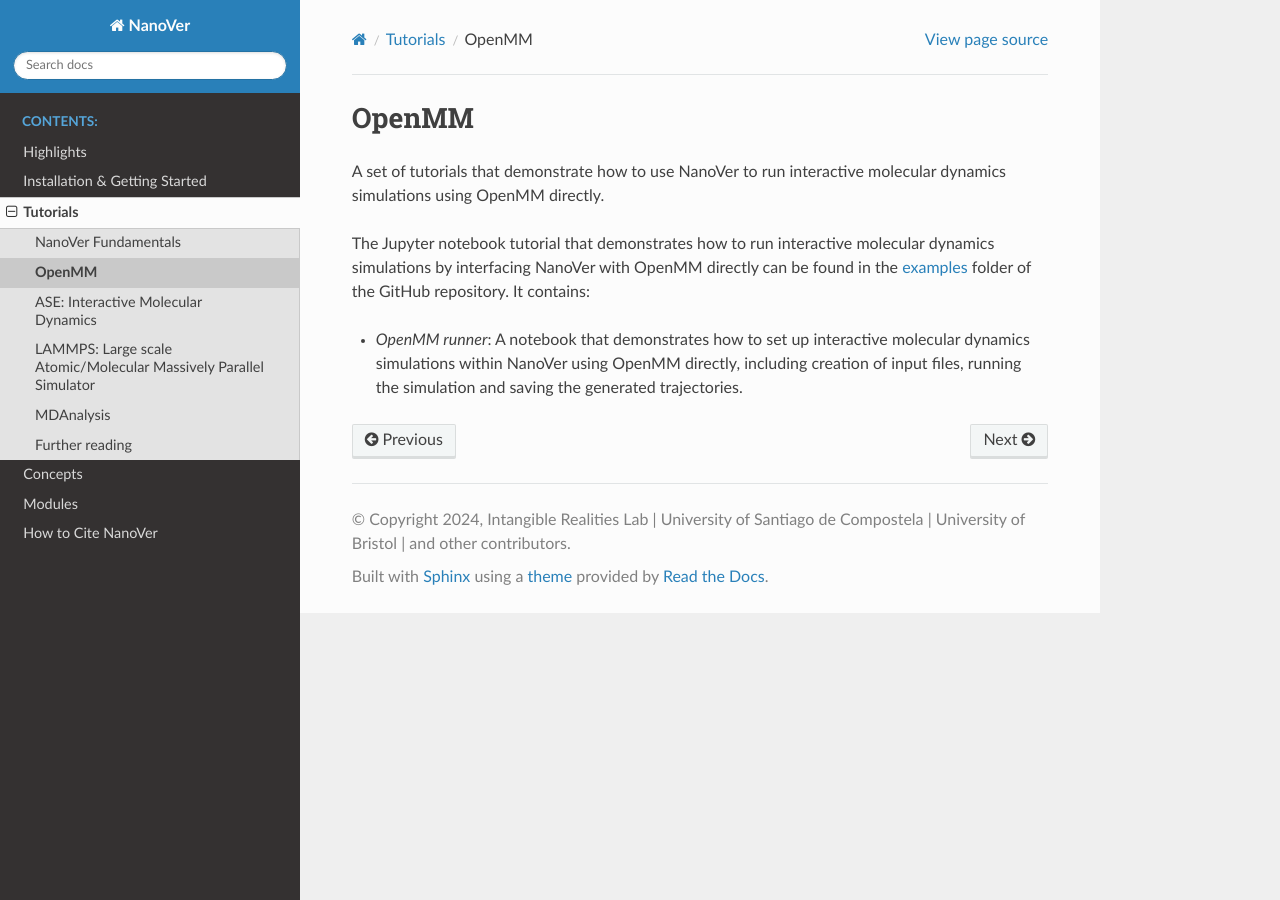
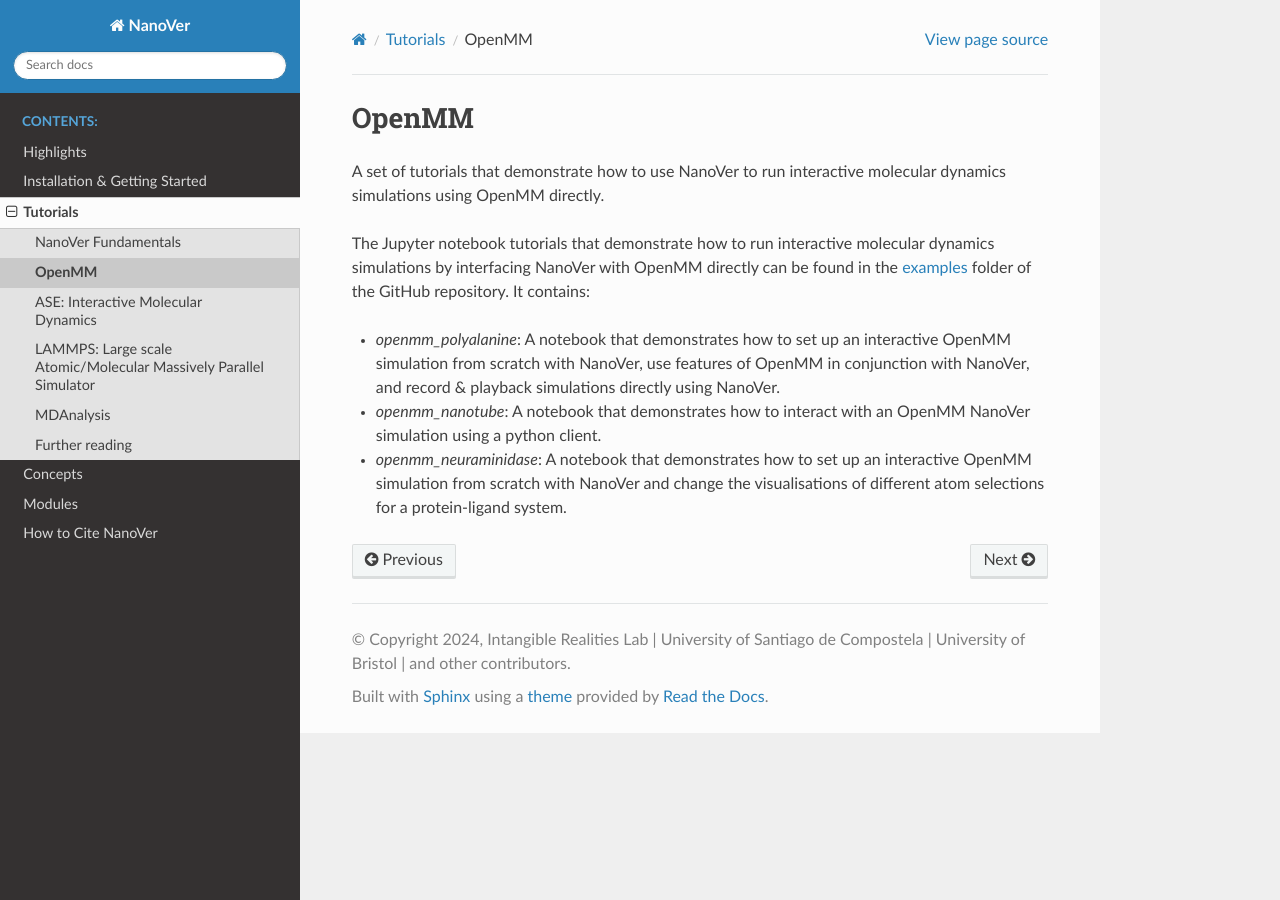
Before and after one commit to IRL2/nanover-docs, a Sphinx documentation site: the page built from source/tutorials/openmm.rst, in a window 1280 px wide. Built offline with Sphinx 7.4.7 and the Read the Docs theme 2.0.0, drawn with Linux system fonts in a browser that asks for light colours; pages that are not in the unit, such as notebooks, are missing from menus; the version number could not be read and is left out.

Commit message:
Update OpenMM tutorials page (#76)
* Update OpenMM page to reflect alterations and additions to tutorials

* remove unnecessary wordiness

Co-authored-by: Rhoslyn Roebuck Williams <50617818+rhoslynroebuck@users.noreply.github.com>

---------

Co-authored-by: Rhoslyn Roebuck Williams <50617818+rhoslynroebuck@users.noreply.github.com>

```diff
--- a/source/tutorials/openmm.rst
+++ b/source/tutorials/openmm.rst
@@ -5,11 +5,16 @@
 A set of tutorials that demonstrate how to use NanoVer to run interactive molecular
 dynamics simulations using OpenMM directly.
 
-The Jupyter notebook tutorial that demonstrates how to run interactive molecular
+The Jupyter notebook tutorials that demonstrate how to run interactive molecular
 dynamics simulations by interfacing NanoVer with OpenMM directly can be found in
 the `examples <https://github.com/IRL2/nanover-protocol/tree/main/examples/openmm>`_
 folder of the GitHub repository. It contains:
 
-* `OpenMM runner`: A notebook that demonstrates how to set up interactive molecular
-  dynamics simulations within NanoVer using OpenMM directly, including creation of
-  input files, running the simulation and saving the generated trajectories.
+* `openmm_polyalanine`: A notebook that demonstrates how to set up an interactive
+  OpenMM simulation from scratch with NanoVer, use features of OpenMM in conjunction
+  with NanoVer, and record & playback simulations directly using NanoVer.
+* `openmm_nanotube`: A notebook that demonstrates how to interact with an OpenMM
+  NanoVer simulation using a python client.
+* `openmm_neuraminidase`: A notebook that demonstrates how to set up an interactive
+  OpenMM simulation from scratch with NanoVer and change the visualisations of
+  different atom selections for a protein-ligand system.
```
